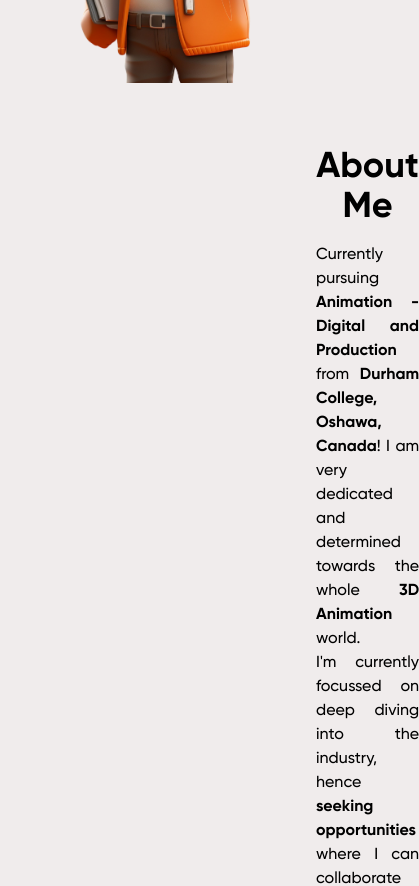
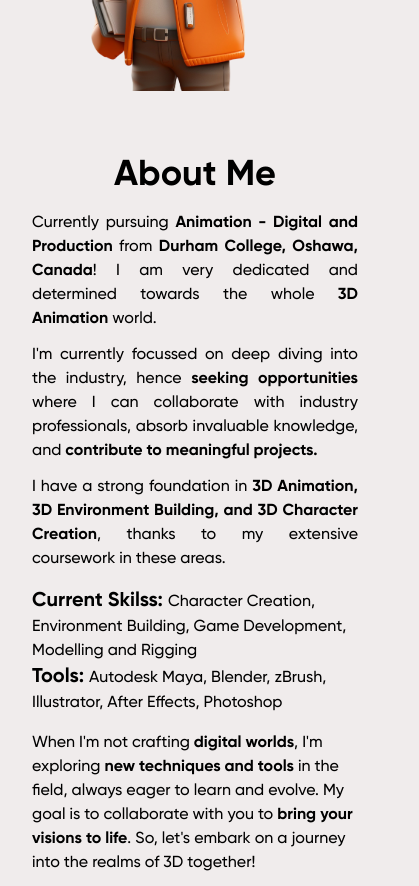
Before and after one commit to Vikraantnegi/vaibhav-portfolio, a Next.js app: page / in a window 390 px wide. Shown: the part 740-1626 px from the top of the page, 419 px wide, since content can reach past the window. Built offline with nearby package versions, Linux system fonts and the light colour scheme.

Commit message:
feat: content responsive

```diff
--- a/app/components/AboutSection.tsx
+++ b/app/components/AboutSection.tsx
@@ -6,7 +6,7 @@ import AvatarImage from "@/assets/images/avatar.svg";
 const AboutSection = () => {
   return (
     <section id="about" className="py-6 w-full md:py-10">
-      <div className="flex flex-row justify-between items-center h-full">
+      <div className="flex flex-col-reverse md:flex-row justify-between items-center h-full gap-6 md:gap-0">
         <Image
           alt="cover"
           src={AvatarImage}
@@ -14,11 +14,11 @@ const AboutSection = () => {
           height={300}
           priority
         />
-        <div className="flex py-4 font-medium text-base w-full max-w-[65%] flex-col h-full justify-between">
+        <div className="flex py-4 font-medium text-base w-full md:max-w-[65%] flex-col h-full justify-between">
           <div className="mb-4">
             <p className="text-center font-bold text-4xl mb-4">About Me</p>
             <ul className="text-justify">
-              <li>
+              <li className="mb-3">
                 Currently pursuing{" "}
                 <span className="font-bold">
                   Animation - Digital and Production
@@ -30,7 +30,7 @@ const AboutSection = () => {
                 ! I am very dedicated and determined towards the whole{" "}
                 <span className="font-bold">3D Animation</span> world.
               </li>
-              <li>
+              <li className="mb-3">
                 I&apos;m currently focussed on deep diving into the industry,
                 hence <span className="font-bold">seeking opportunities</span>{" "}
                 where I can collaborate with industry professionals, absorb
@@ -38,6 +38,7 @@ const AboutSection = () => {
                 <span className="font-bold">
                   contribute to meaningful projects.
                 </span>
+                <br />
               </li>
               <li>
                 I have a strong foundation in{" "}
--- a/app/components/ContactSection.tsx
+++ b/app/components/ContactSection.tsx
@@ -14,13 +14,13 @@ const ContactSection = () => {
         </p>
         <div className="flex flex-col md:flex-row justify-between gap-8 md:gap-0">
           <div className="flex flex-col w-full md:w-[55%]">
-            <div>
+            <div className="text-justify md:text-left">
               <p>
                 Are you looking for someone who is committed to{" "}
                 <span className="font-bold">adding value to your product</span>{" "}
                 and is capable of bringing your ideas to life through the{" "}
                 <span className="font-bold">magic of 3D animation</span>?
-                <br />
+                <div className="mb-3" />
                 Interested in{" "}
                 <span className="font-bold">
                   collaborating on a 3D animation project
@@ -28,7 +28,7 @@ const ContactSection = () => {
                 or have any questions?
                 <br />
               </p>
-              <p className="mt-4 text-center md:text-left">
+              <p className="mt-4 text-justify md:text-left">
                 Feel free to connect with me or drop an email to discuss
                 potential opportunities, share your ideas, or simply say hello.
                 I&apos;m always open to new projects and eager to explore the
--- a/app/page.tsx
+++ b/app/page.tsx
@@ -8,7 +8,7 @@ import ProjectsSection from "./components/ProjectsSection";
 export default function Home() {
   return (
     <main className="flex min-h-screen bg-background font-gilroy">
-      <div className="flex max-w-[64rem] w-full mx-auto flex-col items-center px-4 md:px-0">
+      <div className="flex max-w-[64rem] w-full mx-auto flex-col items-center px-8 md:px-0">
         <Navbar />
         <HeroSection />
         <AboutSection />
```
